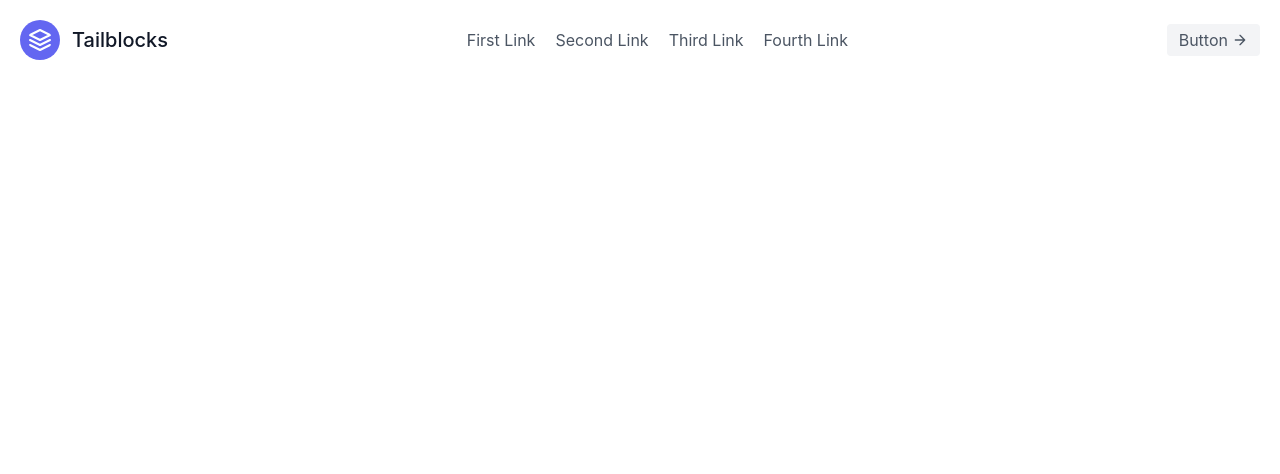
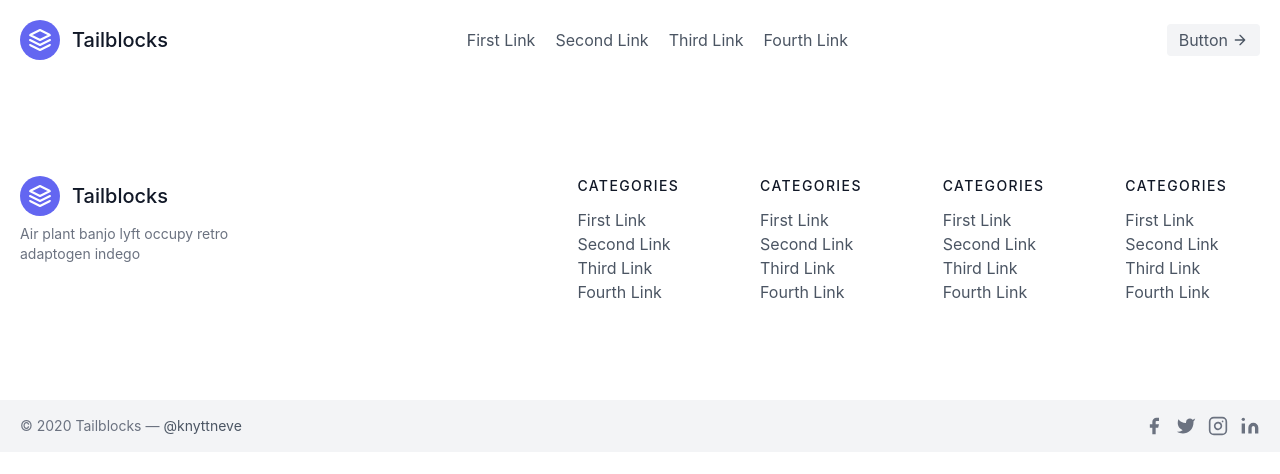
Before and after one commit to Sumitsinh1726/React_portfolio_Project, a React (Create React App) app in the folder krp/: page / in a window 1280 px wide. Shown: the top 474 px of the page. Built offline with nearby package versions, Linux system fonts and the light colour scheme.

Commit message:
Dharmik
Footer Created

```diff
--- a/krp/src/App.js
+++ b/krp/src/App.js
@@ -1,4 +1,5 @@
 import './App.css';
+import Footer from './component/Footer';
 import Navbar from './component/Navbar';
 
 
@@ -6,6 +7,7 @@
   return (
     <div className="App">
       <Navbar />
+      <Footer/>
     </div>
   );
 }
--- /dev/null
+++ b/krp/src/component/Footer.jsx
@@ -0,0 +1,190 @@
+import React from "react";
+
+const Footer = () => {
+  return (
+    <>
+      <footer class="text-gray-600 body-font">
+        <div class="container px-5 py-24 mx-auto flex md:items-center lg:items-start md:flex-row md:flex-nowrap flex-wrap flex-col">
+          <div class="w-64 flex-shrink-0 md:mx-0 mx-auto text-center md:text-left">
+            <a class="flex title-font font-medium items-center md:justify-start justify-center text-gray-900">
+              <svg
+                xmlns="http://www.w3.org/2000/svg"
+                fill="none"
+                stroke="currentColor"
+                stroke-linecap="round"
+                stroke-linejoin="round"
+                stroke-width="2"
+                class="w-10 h-10 text-white p-2 bg-indigo-500 rounded-full"
+                viewBox="0 0 24 24"
+              >
+                <path d="M12 2L2 7l10 5 10-5-10-5zM2 17l10 5 10-5M2 12l10 5 10-5"></path>
+              </svg>
+              <span class="ml-3 text-xl">Tailblocks</span>
+            </a>
+            <p class="mt-2 text-sm text-gray-500">
+              Air plant banjo lyft occupy retro adaptogen indego
+            </p>
+          </div>
+
+
+
+          <div class="flex-grow flex flex-wrap md:pl-20 -mb-10 md:mt-0 mt-10 md:text-left text-center justify-end gap-8">
+
+            <div class="lg:w-2/12 md:w-1/2 w-full px-4">
+              <h2 class="title-font font-medium text-gray-900 tracking-widest text-sm mb-3">
+                CATEGORIES
+              </h2>
+              <nav class="list-none mb-10">
+                <li>
+                  <a class="text-gray-600 hover:text-gray-800">First Link</a>
+                </li>
+                <li>
+                  <a class="text-gray-600 hover:text-gray-800">Second Link</a>
+                </li>
+                <li>
+                  <a class="text-gray-600 hover:text-gray-800">Third Link</a>
+                </li>
+                <li>
+                  <a class="text-gray-600 hover:text-gray-800">Fourth Link</a>
+                </li>
+              </nav>
+            </div>
+
+            <div class="lg:w-2/12 md:w-1/2 w-full px-4">
+              <h2 class="title-font font-medium text-gray-900 tracking-widest text-sm mb-3">
+                CATEGORIES
+              </h2>
+              <nav class="list-none mb-10">
+                <li>
+                  <a class="text-gray-600 hover:text-gray-800">First Link</a>
+                </li>
+                <li>
+                  <a class="text-gray-600 hover:text-gray-800">Second Link</a>
+                </li>
+                <li>
+                  <a class="text-gray-600 hover:text-gray-800">Third Link</a>
+                </li>
+                <li>
+                  <a class="text-gray-600 hover:text-gray-800">Fourth Link</a>
+                </li>
+              </nav>
+            </div>
+            <div class="lg:w-2/12 md:w-1/2 w-full px-4">
+              <h2 class="title-font font-medium text-gray-900 tracking-widest text-sm mb-3">
+                CATEGORIES
+              </h2>
+              <nav class="list-none mb-10">
+                <li>
+                  <a class="text-gray-600 hover:text-gray-800">First Link</a>
+                </li>
+                <li>
+                  <a class="text-gray-600 hover:text-gray-800">Second Link</a>
+                </li>
+                <li>
+                  <a class="text-gray-600 hover:text-gray-800">Third Link</a>
+                </li>
+                <li>
+                  <a class="text-gray-600 hover:text-gray-800">Fourth Link</a>
+                </li>
+              </nav>
+            </div>
+            <div class="lg:w-2/12 md:w-1/2 w-full px-4">
+              <h2 class="title-font font-medium text-gray-900 tracking-widest text-sm mb-3">
+                CATEGORIES
+              </h2>
+              <nav class="list-none mb-10">
+                <li>
+                  <a class="text-gray-600 hover:text-gray-800">First Link</a>
+                </li>
+                <li>
+                  <a class="text-gray-600 hover:text-gray-800">Second Link</a>
+                </li>
+                <li>
+                  <a class="text-gray-600 hover:text-gray-800">Third Link</a>
+                </li>
+                <li>
+                  <a class="text-gray-600 hover:text-gray-800">Fourth Link</a>
+                </li>
+              </nav>
+            </div>
+          </div>
+        </div>
+
+        <div class="bg-gray-100">
+          <div class="container mx-auto py-4 px-5 flex flex-wrap flex-col sm:flex-row">
+            <p class="text-gray-500 text-sm text-center sm:text-left">
+              © 2020 Tailblocks —
+              <a
+                href="https://twitter.com/knyttneve"
+                rel="noopener noreferrer"
+                class="text-gray-600 ml-1"
+                target="_blank"
+              >
+                @knyttneve
+              </a>
+            </p>
+            <span class="inline-flex sm:ml-auto sm:mt-0 mt-2 justify-center sm:justify-start">
+              <a class="text-gray-500">
+                <svg
+                  fill="currentColor"
+                  stroke-linecap="round"
+                  stroke-linejoin="round"
+                  stroke-width="2"
+                  class="w-5 h-5"
+                  viewBox="0 0 24 24"
+                >
+                  <path d="M18 2h-3a5 5 0 00-5 5v3H7v4h3v8h4v-8h3l1-4h-4V7a1 1 0 011-1h3z"></path>
+                </svg>
+              </a>
+              <a class="ml-3 text-gray-500">
+                <svg
+                  fill="currentColor"
+                  stroke-linecap="round"
+                  stroke-linejoin="round"
+                  stroke-width="2"
+                  class="w-5 h-5"
+                  viewBox="0 0 24 24"
+                >
+                  <path d="M23 3a10.9 10.9 0 01-3.14 1.53 4.48 4.48 0 00-7.86 3v1A10.66 10.66 0 013 4s-4 9 5 13a11.64 11.64 0 01-7 2c9 5 20 0 20-11.5a4.5 4.5 0 00-.08-.83A7.72 7.72 0 0023 3z"></path>
+                </svg>
+              </a>
+              <a class="ml-3 text-gray-500">
+                <svg
+                  fill="none"
+                  stroke="currentColor"
+                  stroke-linecap="round"
+                  stroke-linejoin="round"
+                  stroke-width="2"
+                  class="w-5 h-5"
+                  viewBox="0 0 24 24"
+                >
+                  <rect width="20" height="20" x="2" y="2" rx="5" ry="5"></rect>
+                  <path d="M16 11.37A4 4 0 1112.63 8 4 4 0 0116 11.37zm1.5-4.87h.01"></path>
+                </svg>
+              </a>
+              <a class="ml-3 text-gray-500">
+                <svg
+                  fill="currentColor"
+                  stroke="currentColor"
+                  stroke-linecap="round"
+                  stroke-linejoin="round"
+                  stroke-width="0"
+                  class="w-5 h-5"
+                  viewBox="0 0 24 24"
+                >
+                  <path
+                    stroke="none"
+                    d="M16 8a6 6 0 016 6v7h-4v-7a2 2 0 00-2-2 2 2 0 00-2 2v7h-4v-7a6 6 0 016-6zM2 9h4v12H2z"
+                  ></path>
+                  <circle cx="4" cy="4" r="2" stroke="none"></circle>
+                </svg>
+              </a>
+            </span>
+          </div>
+        </div>
+      </footer>
+    </>
+  );
+};
+
+export default Footer;
```
